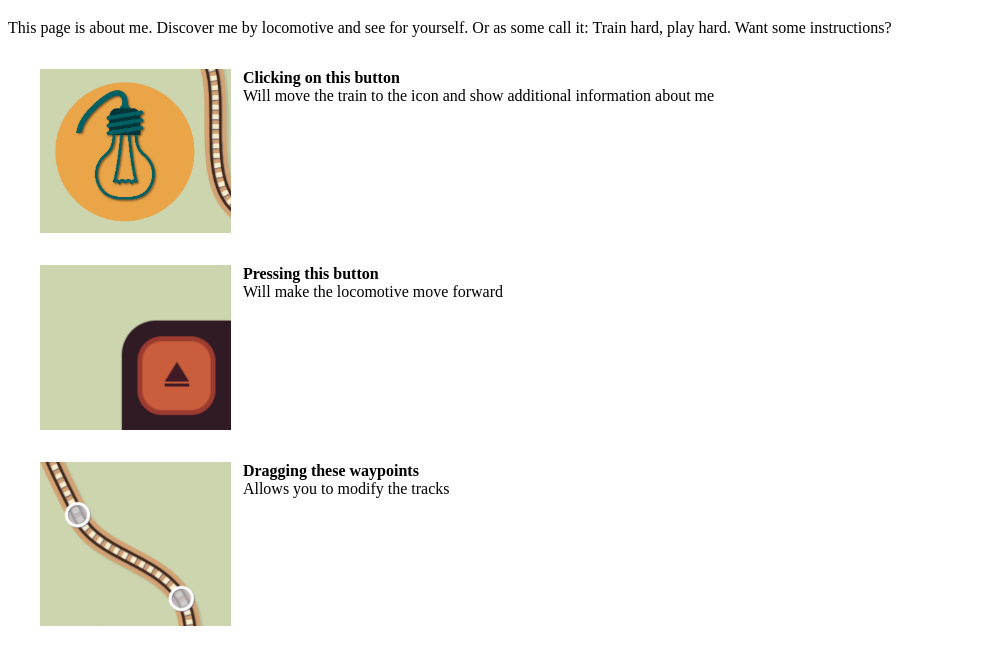
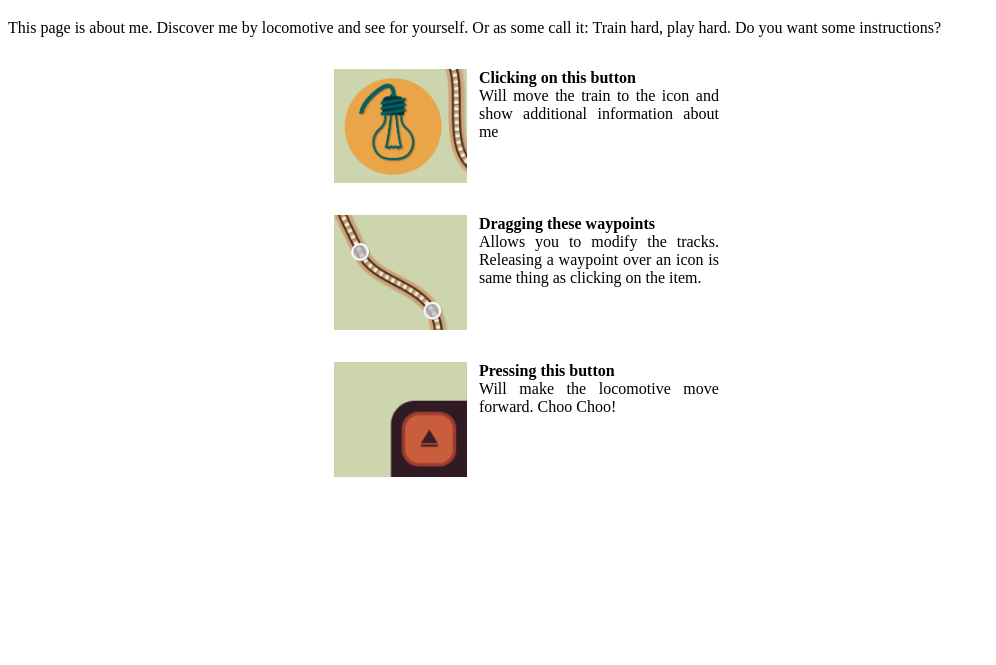
Before and after one commit to fleanegan/portfolio, a website: page src/html/welcome.html in a window 1280 px wide. Shown: the part 61-726 px from the top of the page, without its empty margins (0-996 px from the left). Drawn offline with Linux system fonts and the light colour scheme; files whose address does not match are found by name.

Commit message:
feat(content): figure captions

```diff
--- a/src/css/modalContent.css
+++ b/src/css/modalContent.css
@@ -36,11 +36,11 @@
 }
 
 .gallery .left-col {
-    grid-template-rows: 3fr 2fr;
+    grid-template-rows: 3fr .1fr 2fr .1fr;
 }
 
 .gallery .right-col {
-    grid-template-rows: 2fr 3fr;
+    grid-template-rows: 2fr .1fr 3fr .1fr;
 }
 
 .gallery img {
@@ -58,7 +58,6 @@
         width: 80%;
     }
 
-
     .title{
         margin-left: 1rem;
     }
--- a/src/html/welcome.html
+++ b/src/html/welcome.html
@@ -13,8 +13,9 @@
             position: absolute;
             width: 90%;
             height: 75%;
-            /*background-color: aqua;*/
-            display: block;
+            display: flex;
+            flex-direction: row;
+            justify-content: center;
             z-index: 4;
         }
 
@@ -37,7 +38,6 @@
             position: relative;
             min-height: 0;
             max-width: 100%;
-            /*background-color: #dddddd;*/
         }
 
         .img {
@@ -46,13 +46,12 @@
             max-height: 200px;
             width: auto;
             height: auto;
-            /*background-color: #364147;*/
         }
 
         .text{
             margin-left: .75rem;
             margin-right: 1rem;
-            /*background-color: #d62828;*/
+            max-width: 15rem;
             text-align: justify;
         }
 
@@ -61,21 +60,21 @@
 <body class="welcomeBody">
 <h1 class="title">Welcome</h1>
 <div class="description">
-    This page is about me. Discover me by locomotive and see for yourself. Or as some call it: Train hard, play hard. Want some instructions?
+    This page is about me. Discover me by locomotive and see for yourself. Or as some call it: Train hard, play hard. Do you want some instructions?
 </div>
 <div class="wtf">
 <div class="helpContainer">
     <div class="helpItem">
-        <img class="img" src="./helpContent.png">
+        <img class="img" src="./helpContent.png" alt="Illustration of a content button">
         <div class="text"><b>Clicking on this button</b><br>Will move the train to the icon and show additional information about me</div>
     </div>
     <div class="helpItem">
-        <img class="img" src="./helpButton.png">
-        <span class="text"><b>Pressing this button</b><br>Will make the locomotive move forward</span>
+        <img class="img" src="./helpBasePoints.png" alt="Illustration of two waypoints">
+        <span class="text"><b>Dragging these waypoints</b><br>Allows you to modify the tracks. Releasing a waypoint over an icon is same thing as clicking on the item.</span>
     </div>
     <div class="helpItem">
-        <img class="img" src="./helpBasePoints.png">
-        <span class="text"><b>Dragging these waypoints</b><br>Allows you to modify the tracks</span>
+        <img class="img" src="./helpButton.png" alt="Illustration of the move button">
+        <span class="text"><b>Pressing this button</b><br>Will make the locomotive move forward. Choo Choo!</span>
     </div>
 </div>
 </div>
```
Also changed, not shown: src/html/bricolage.html (+4 -0 lines), src/html/maschinenbau.html (+4 -0 lines).
